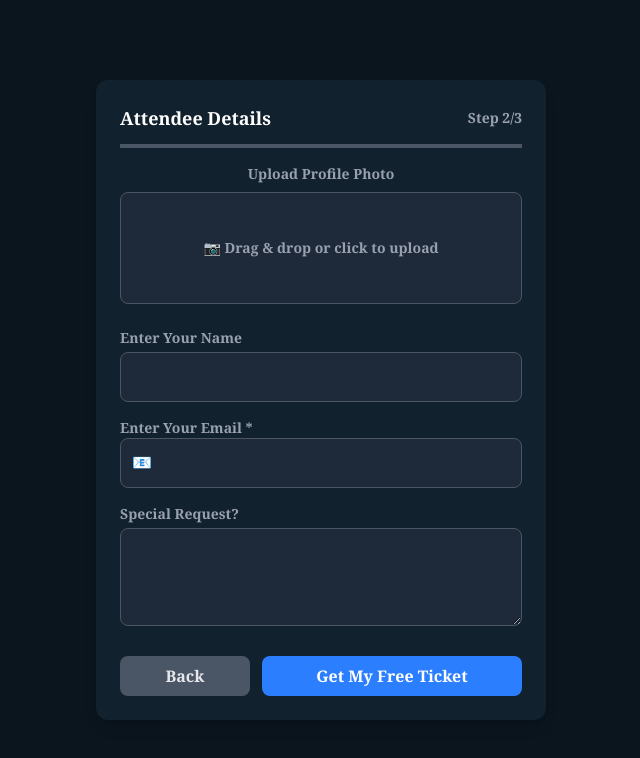
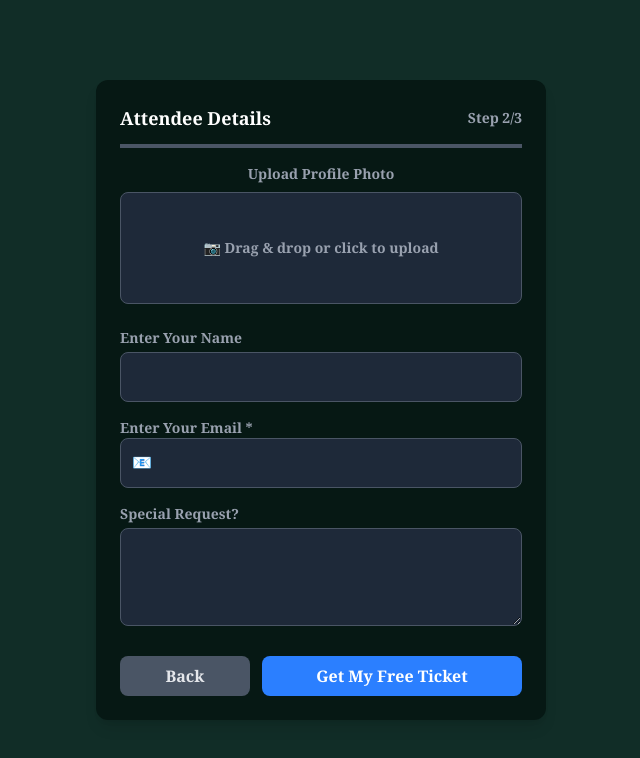
Before and after one commit to jayteemoney/ticket, a React (Vite) app: page /details in a window 1280 px wide. Shown: the top 758 px of the page, without its empty margins (319-959 px from the left). Built offline with nearby package versions, Linux system fonts and the light colour scheme.

Commit message:
color adjustments

```diff
--- a/src/components/AttendeeDetails.jsx
+++ b/src/components/AttendeeDetails.jsx
@@ -71,9 +71,9 @@ const AttendeeDetails = ({ formData, setFormData }) => {
   };
 
   return (
-    <div className="h-screen w-screen flex items-center justify-center bg-[#0B151E] text-white p-6 overflow-hidden font-bold font-serif">
+    <div className="h-screen w-screen flex items-center justify-center bg-[#112d27] text-white p-6 overflow-hidden font-bold font-serif">
       {/* Main Form Card */}
-      <div className="bg-[#11212D] p-6 rounded-xl shadow-lg w-full max-w-[450px] max-h-screen">
+      <div className="bg-[#061814]  p-6 rounded-xl shadow-lg w-full max-w-[450px] max-h-screen">
         {/* Header Section */}
         <div className="flex justify-between items-center pb-3 border-b-4 border-gray-600">
           <h2 className="text-lg font-semibold">Attendee Details</h2>
--- a/src/components/TicketConfirmation.jsx
+++ b/src/components/TicketConfirmation.jsx
@@ -5,9 +5,9 @@ const TicketConfirmation = ({ formData }) => {
   const navigate = useNavigate();
 
   return (
-    <div className="h-screen flex items-center justify-center bg-[#0B151E] text-white p-6 overflow-hidde font-bold font-serif">
+    <div className="h-screen flex items-center justify-center bg-[#112d27] text-white p-6 overflow-hidde font-bold font-serif">
       {/* Main Card */}
-      <div className="bg-[#11212D] p-6 rounded-xl shadow-lg w-full max-w-[450px] h-auto">
+      <div className="bg-[#061814] p-6 rounded-xl shadow-lg w-full max-w-[450px] h-auto">
 
         {/* Header Section */}
         <div className="flex justify-between items-center pb-3 border-b-4 border-gray-600">
```
